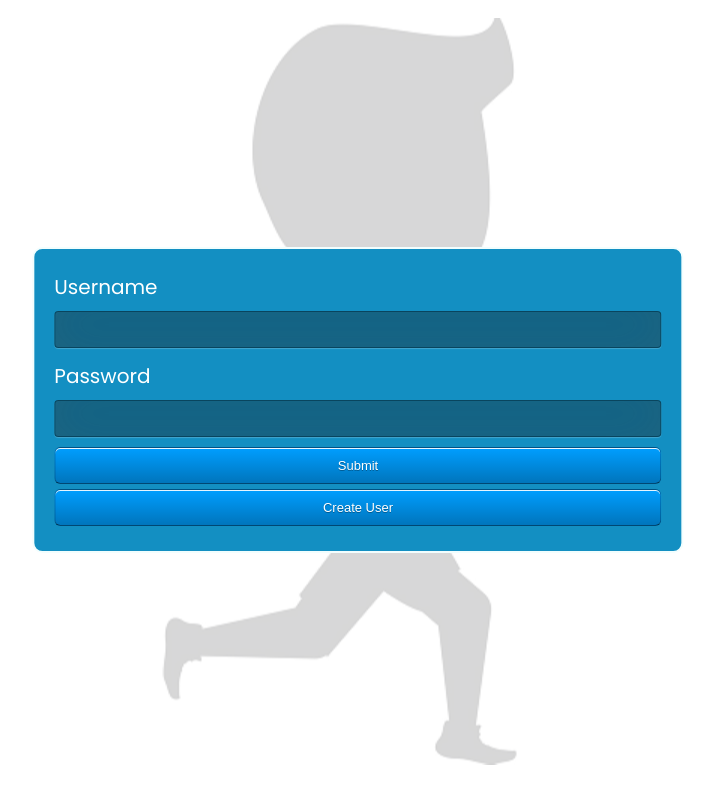
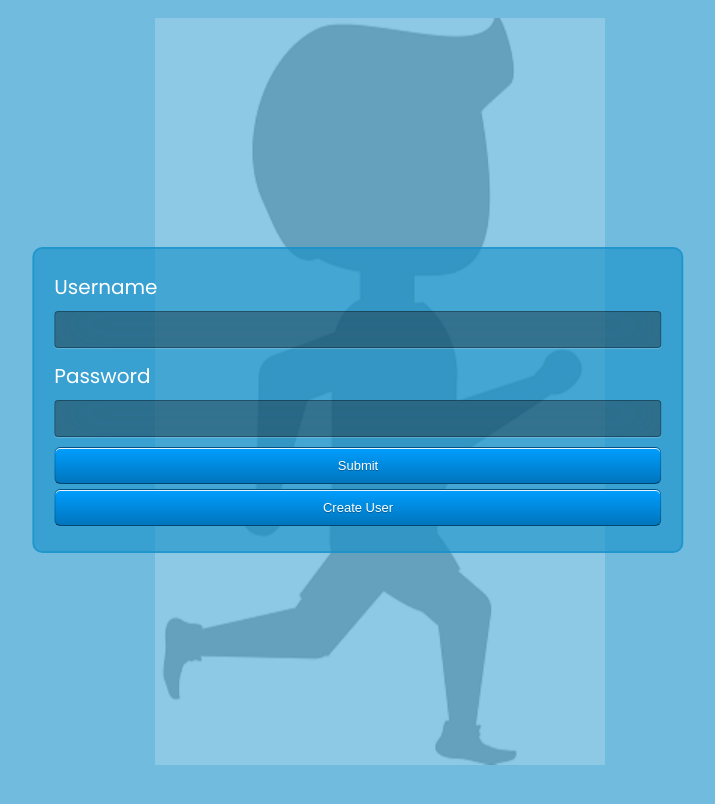
Before and after one commit to Tobiasilsoe/RunMate, a plain HTML site: page runMate/login.html in a window 1280 px wide. Shown: the whole page, without its empty margins (282-997 px from the left). Drawn offline with nearby package versions, Linux system fonts and the light colour scheme.

Commit message:
småting

```diff
--- a/runMate/CreateUser.html
+++ b/runMate/CreateUser.html
@@ -4,6 +4,7 @@
     <script src="https://code.jquery.com/jquery-3.3.1.js"></script>
     <meta name="viewport" content="width=device-width, initial-scale=1">
     <link rel="stylesheet" href="style2.css">
+    <link rel="stylesheet" href="style.css">
 </head>
 <body class="body">
        <img src="../runMate/images/runningManRedi.PNG"  class="logo">
--- a/runMate/login.html
+++ b/runMate/login.html
@@ -6,7 +6,7 @@
     <link rel="stylesheet" href="style2.css">
     <link rel="stylesheet" href="style.css">
 </head>
-
+<body class="body">
     <img src="../runMate/images/runningManRedi.PNG"  class="logo">
 
 
--- a/runMate/style2.css
+++ b/runMate/style2.css
@@ -39,13 +39,13 @@ input[type=submit] {
 
 /* Style the container for inputs */
 .container {
-    background-color: #138FC2;
+    background-color: #138Fc999;
     padding: 20px;
     position: absolute;
     top: 50%;
     left: 50%;
     margin-right: -50%;
-    border: 2px solid 	#F2FEFE;
+    border: 2px solid 	#138Fc999;
     border-radius: 10px;
     transform: translate(-50%, -50%)
 
@@ -83,7 +83,7 @@ input[type=submit] {
 /* The message box is shown when the user clicks on the password field */
 #message {
     display:none;
-    background: #138FC2;
+    background: #138Fc999;
     color: #000;
     position: relative;
     padding: 20px;
```
